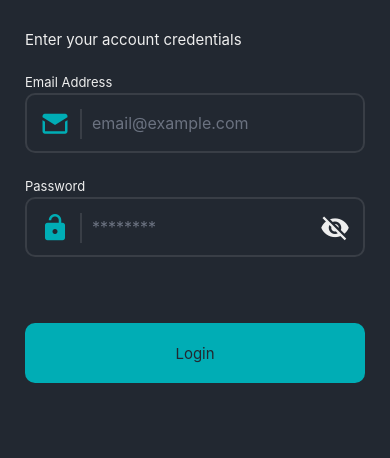
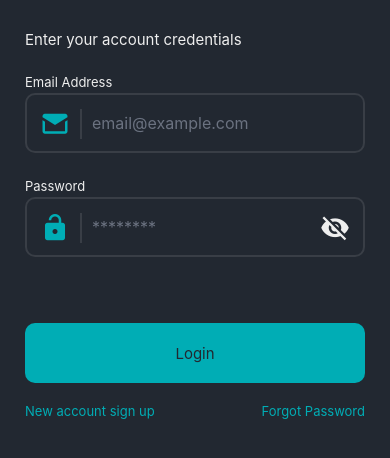
Before and after one commit to canadaprogrammer/rn-login-system, a React Native app: screen / in a window 390 px wide. Shown: the top 458 px of the page. Built offline with nearby package versions, Linux system fonts and the light colour scheme.

Commit message:
add signup and forgot password to login page

```diff
--- /dev/null
+++ b/components/Containers/RowContainer.js
@@ -0,0 +1,15 @@
+import React from 'react';
+import styled from 'styled-components/native';
+
+const StyledView = styled.View`
+  flex-direction: row;
+  justify-content: space-between;
+  align-items: center;
+  margin-top: 15px;
+`;
+
+const RowContainer = (props) => {
+  return <StyledView {...props}>{props.children}</StyledView>;
+};
+
+export default RowContainer;
--- a/screens/Login.js
+++ b/screens/Login.js
@@ -9,6 +9,7 @@ import RegularButton from '../components/Buttons/RegularButton';
 import { ActivityIndicator } from 'react-native';
 import { colors } from '../components/colors';
 import PressableText from '../components/Texts/PressableText';
+import RowContainer from '../components/Containers/RowContainer';
 
 const { primary } = colors;
 
@@ -89,6 +90,14 @@ const Login = () => {
                   ></ActivityIndicator>
                 </RegularButton>
               )}
+              <RowContainer>
+                <PressableText onPress={() => {}}>
+                  New account sign up
+                </PressableText>
+                <PressableText onPress={() => {}}>
+                  Forgot Password
+                </PressableText>
+              </RowContainer>
             </>
           )}
         </Formik>
```
Also changed, not shown: 1 other file (tests, documents, lock files or other folders).
